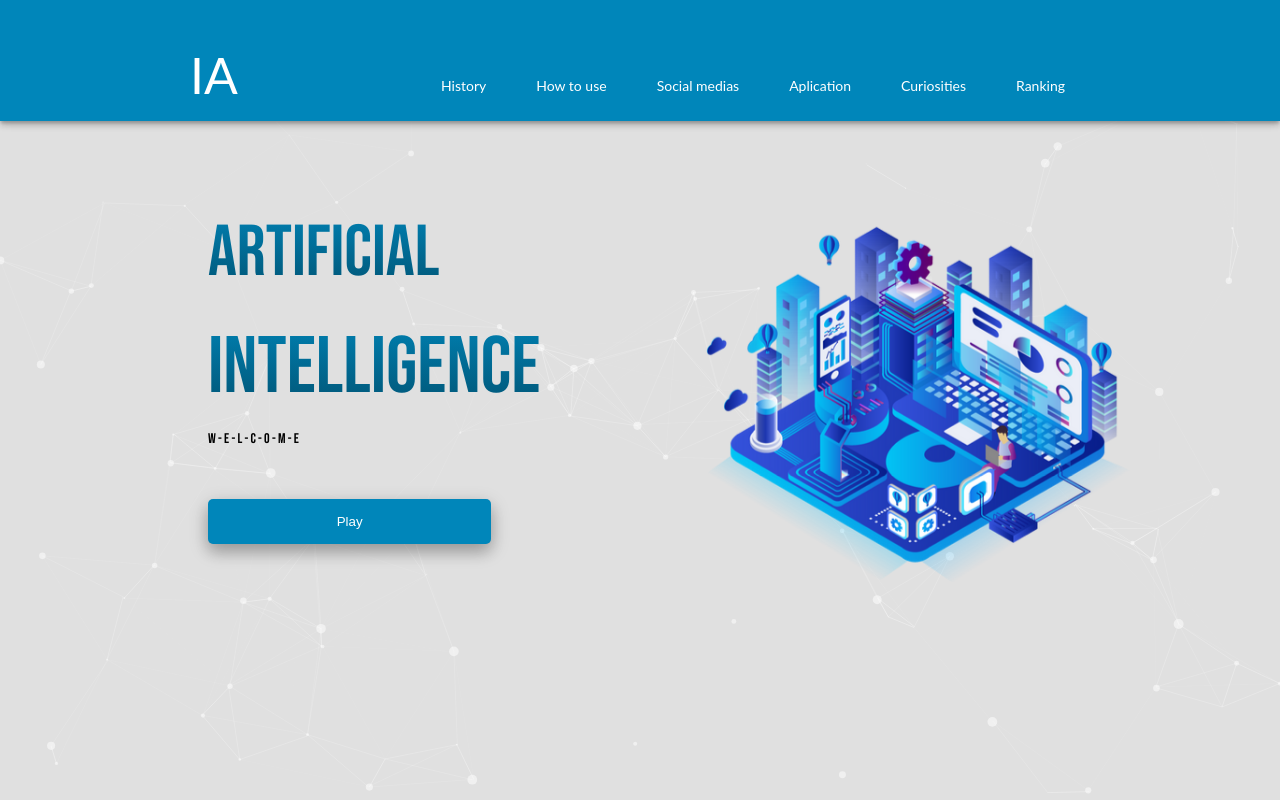
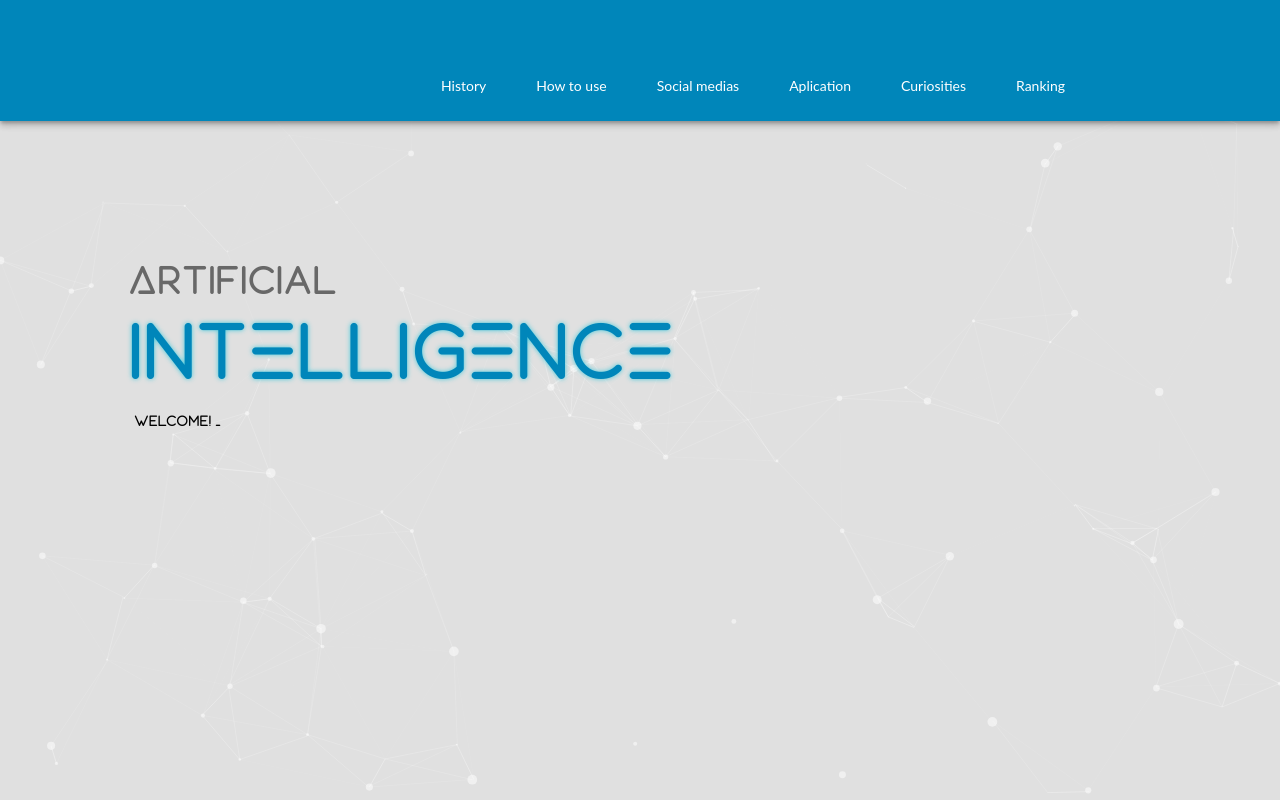
Before and after one commit to LuanaFernandesCosta/page-ia, a plain HTML site: page index.html in a window 1280 px wide. Drawn offline with Linux system fonts and the light colour scheme.

Commit message:
editando home

```diff
--- /dev/null
+++ b/animations.js
@@ -0,0 +1,46 @@
+async function init() {
+    const node = document.querySelector("#type-text")
+
+    await sleep(1000)
+    node.innerText = ""
+
+    while (true) {
+        await node.type('Hello World!')
+        await sleep(2000)
+        await node.delete('Hello, World!')
+        await node.type('Welcome!')
+        await sleep(2000)
+        await node.delete('Hello, World!')
+    }
+}
+
+
+
+
+const sleep = time => new Promise(resolve => setTimeout(resolve, time))
+
+class TypeAsync extends HTMLSpanElement {
+    get typeInterval() {
+        const randomMs = 100 * Math.random()
+        return randomMs < 50 ? 10 : randomMs
+    }
+
+    async type(text) {
+        for (let character of text) {
+            this.innerText += character
+            await sleep(this.typeInterval)
+        }
+    }
+
+    async delete(text) {
+        for (let character of text) {
+            this.innerText = this.innerText.slice(0, this.innerText.length - 1)
+            await sleep(this.typeInterval)
+        }
+    }
+}
+
+customElements.define('type-async', TypeAsync, { extends: 'span' })
+
+
+init()
--- a/global.css
+++ b/global.css
@@ -14,6 +14,11 @@
        .alternate ::selection {
            background: rgb(38, 168, 45);
            color: #000;
+       }
+
+       @font-face {
+           font-family: Equinox;
+           src: url(/fonts/Equinox\ Bold.otf)
        }
 
        body {
@@ -194,67 +199,36 @@
            margin: 0 auto;
            display: flex;
            flex-direction: row;
+           z-index: 9999;
        }
 
        .title {
            width: 50%;
-           padding-top: 200px;
-           margin-left: 80px;
+           padding-top: 250px;
            z-index: 999;
        }
 
        .title h2 {
-           font-family: 'Bebas Neue', cursive;
-           font-size: 80px;
-           font-size: 72px;
-           background: -webkit-linear-gradient(#0086BA, #014c69);
-           -webkit-background-clip: text;
-           -webkit-text-fill-color: transparent;
+           font-family: 'Equinox';
+           font-size: 40px;
+           color: rgb(104, 104, 104);
        }
 
        .title h1 {
-           font-family: 'Bebas Neue', cursive;
+           top: 290px;
+           position: absolute;
+           font-family: 'Equinox';
            font-size: 80px;
-           background: -webkit-linear-gradient(#0086BA, #014c69);
-           -webkit-background-clip: text;
-           -webkit-text-fill-color: transparent;
+           color: #0086ba;
+           text-shadow: 0 0px 5px #45cadb;
        }
 
-       .title span {
-           font-family: 'Bebas Neue', cursive;
+       .text-animation {
+           padding-top: 100px;
+           margin-left: 6px;
        }
 
-       .background-home {
-           padding-top: 140px;
-           width: 50%;
-           z-index: 99;
+       .text-animation span {
+           font-family: 'Equinox';
+           font-size: 15px;
        }
-
-       .background-home img {
-           width: 100%;
-       }
-
-       .button {
-           padding-top: 50px;
-           width: 100%;
-       }
-
-       .button button {
-           background-color: #0086ba;
-           border: none;
-           color: white;
-           padding: 15px 32px;
-           text-align: center;
-           text-decoration: none;
-           display: inline-block;
-           width: 60%;
-           border-radius: 5px;
-           box-shadow: 0 8px 16px 0 rgba(0, 0, 0, 0.2), 0 6px 20px 0 rgba(0, 0, 0, 0.19);
-           -webkit-transition-duration: 0.4s;
-           cursor: pointer;
-       }
-
-       .button button:hover {
-           background-color: #e0e0e0;
-           color: #0086ba;
-       }
--- a/index.html
+++ b/index.html
@@ -7,16 +7,12 @@
     <meta name="viewport" content="width=device-width, initial-scale=1.0">
     <title>IA</title>
     <link rel="stylesheet" href="global.css">
-    <link rel="preconnect" href="https://fonts.googleapis.com">
-    <link rel="preconnect" href="https://fonts.gstatic.com" crossorigin>
-    <link href="https://fonts.googleapis.com/css2?family=Bebas+Neue&display=swap" rel="stylesheet">
 </head>
 
 <body>
     <div id="particles-js"></div>
     <header id="topnav">
         <div class="inner-header ">
-            <div class="logo">IA</div>
             <nav role='navigation'>
                 <ul>
 
@@ -36,17 +32,17 @@
         <div class="title">
 
             <H2>Artificial</H2>
-            <h1>Intelligence</h1>
-            <span> W - E -  L - C  - O  - M  - E</span>
-            <div class="button">
-                <button type="button">Play</button>
+            <h1>IntElligEncE</h1>
+
+            <div class="text-animation">
+                <span is="type-async" id="type-text">...</span>
+                <span class="blinking-cursor">_</span>
             </div>
+
 
         </div>
 
-        <div class="background-home">
-            <img src="img/city2.png" alt="">
-        </div>
+
     </section>
 
 
@@ -54,7 +50,7 @@
 
 
 
-
+    <script src="./animations.js"></script>
     <script src="./particles.js"></script>
     <script src="./app.js"></script>
 </body>
```
Also changed, not shown: Curiosidades.html (+1 -1 lines), aplicacao.html (+2 -2 lines), historia.html (+2 -2 lines), ranking.html (+2 -2 lines), IMG/CEREBRO-5.png (deleted), IMG/brain.png (deleted), IMG/city.png (deleted), IMG/city2.png (deleted), IMG/frase.png (deleted), IMG/inteligencia-artificial.png (deleted), fonts/Equinox Bold.otf (added), fonts/Equinox Regular.otf (added).
